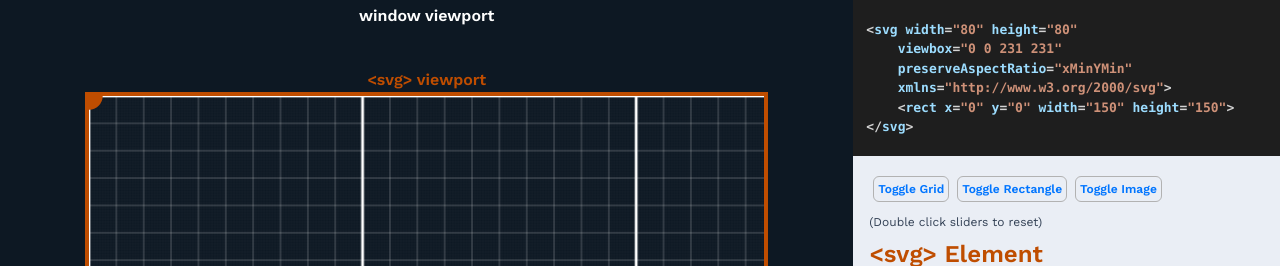
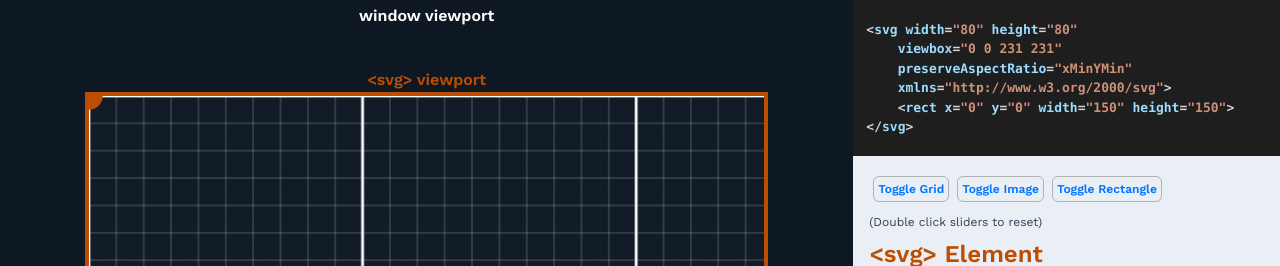
Before and after one commit to noelcserepy/examples, a Next.js app: page / in a window 1280 px wide. Shown: the top 266 px of the page. Built offline with nearby package versions, Linux system fonts and the light colour scheme.

Commit message:
swapped rect and image buttons

```diff
--- a/pages/index.js
+++ b/pages/index.js
@@ -44,13 +44,13 @@ export default function Home() {
 						</button>
 						<button
 							className="text-[#0075ff] border border-[#b2b2b2] rounded-md w-min p-1 whitespace-nowrap m-1"
-							onClick={() => setShowRectangle(!showRectangle)}>
-							Toggle Rectangle
+							onClick={() => setShowMountains(!showMountains)}>
+							Toggle Image
 						</button>
 						<button
 							className="text-[#0075ff] border border-[#b2b2b2] rounded-md w-min p-1 whitespace-nowrap m-1"
-							onClick={() => setShowMountains(!showMountains)}>
-							Toggle Image
+							onClick={() => setShowRectangle(!showRectangle)}>
+							Toggle Rectangle
 						</button>
 					</div>
 					<p className="text-slate-700 text-xs font-normal">
```
